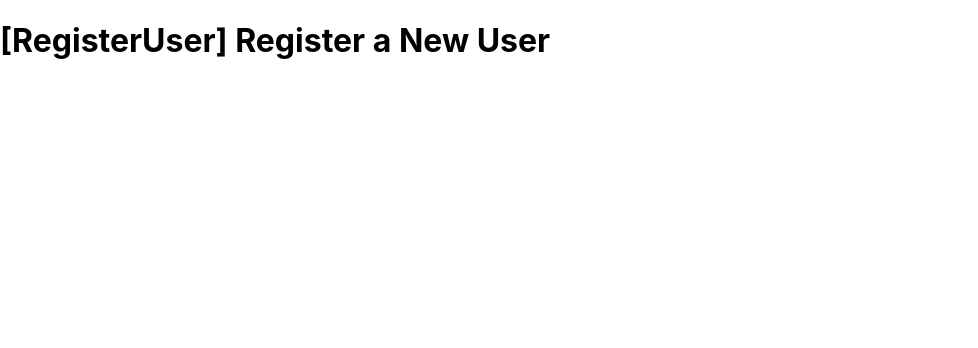
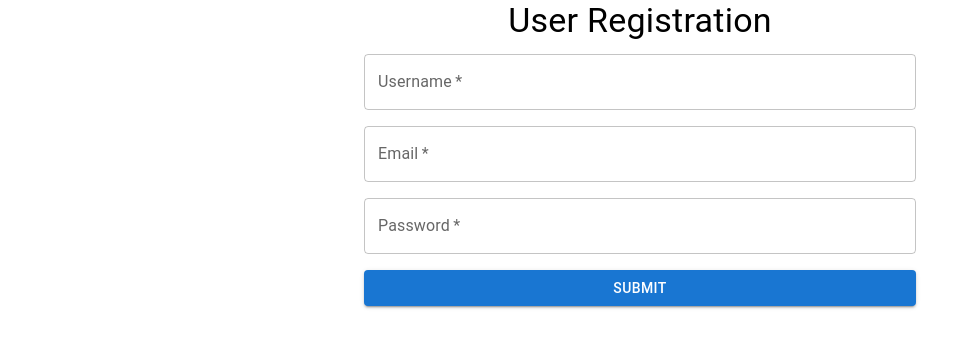
Before and after one commit to ismaelpamplona/library-management-system-client, a React (Create React App) app: page /register in a window 1280 px wide. Shown: the top 348 px of the page, without its empty margins (0-978 px from the left). Built offline with nearby package versions, Linux system fonts and the light colour scheme.

Commit message:
(up) Issue #implement_user_registration_feature.

```diff
--- a/src/pages/RegisterUser.tsx
+++ b/src/pages/RegisterUser.tsx
@@ -1,8 +1,155 @@
+import { Box, Button, Container, TextField, Typography } from '@mui/material';
+import React, { useState } from 'react';
+import { registerUser } from '../services/userService'; // Import the registerUser service
+
 const RegisterUser = () => {
+  const [formValues, setFormValues] = useState({
+    username: '',
+    email: '',
+    password: '',
+  });
+
+  const [errors, setErrors] = useState({
+    username: '',
+    email: '',
+    password: '',
+  });
+
+  const [loading, setLoading] = useState(false);
+  const [successMessage, setSuccessMessage] = useState('');
+  const [errorMessage, setErrorMessage] = useState('');
+
+  const handleChange = (e: React.ChangeEvent<HTMLInputElement>) => {
+    const { name, value } = e.target;
+    setFormValues({ ...formValues, [name]: value });
+
+    // Clear error messages as user types
+    setErrors({ ...errors, [name]: '' });
+  };
+
+  const validate = () => {
+    let valid = true;
+    const newErrors = { username: '', email: '', password: '' };
+
+    if (!formValues.username.trim()) {
+      newErrors.username = 'Username is required';
+      valid = false;
+    }
+    if (!formValues.email.trim() || !/\S+@\S+\.\S+/.test(formValues.email)) {
+      newErrors.email = 'A valid email is required';
+      valid = false;
+    }
+
+    // Regex for password validation
+    const passwordRegex = /^(?=.*[a-z])(?=.*[A-Z])(?=.*\d)(?=.*[\W_]).{6,}$/;
+    if (!passwordRegex.test(formValues.password)) {
+      newErrors.password =
+        'Password must be at least 6 characters long and include an uppercase letter, a lowercase letter, a number, and a symbol';
+      valid = false;
+    }
+
+    setErrors(newErrors);
+    return valid;
+  };
+
+  const handleSubmit = async (e: React.FormEvent) => {
+    e.preventDefault();
+
+    if (validate()) {
+      setLoading(true);
+      setSuccessMessage('');
+      setErrorMessage('');
+
+      try {
+        const response = await registerUser(formValues);
+        setSuccessMessage('User registered successfully!');
+        console.log('Registration successful:', response);
+      } catch (error: any) {
+        setErrorMessage(error.message);
+        console.error('Registration failed:', error.message);
+      } finally {
+        setLoading(false);
+      }
+    }
+  };
+
   return (
-    <div>
-      <h1>[RegisterUser] Register a New User</h1>
-    </div>
+    <Container maxWidth="sm">
+      <Typography variant="h4" align="center" gutterBottom>
+        User Registration
+      </Typography>
+      {successMessage && (
+        <Typography
+          variant="body1"
+          color="success.main"
+          align="center"
+          gutterBottom
+        >
+          {successMessage}
+        </Typography>
+      )}
+      {errorMessage && (
+        <Typography
+          variant="body1"
+          color="error.main"
+          align="center"
+          gutterBottom
+        >
+          {errorMessage}
+        </Typography>
+      )}
+      <form onSubmit={handleSubmit}>
+        <Box display="flex" flexDirection="column" gap={2}>
+          <TextField
+            id="username"
+            name="username"
+            label="Username"
+            variant="outlined"
+            fullWidth
+            required
+            value={formValues.username}
+            onChange={handleChange}
+            error={!!errors.username}
+            helperText={errors.username}
+          />
+          <TextField
+            id="email"
+            name="email"
+            label="Email"
+            type="email"
+            variant="outlined"
+            fullWidth
+            required
+            value={formValues.email}
+            onChange={handleChange}
+            error={!!errors.email}
+            helperText={errors.email}
+          />
+          <TextField
+            id="password"
+            name="password"
+            label="Password"
+            type="password"
+            variant="outlined"
+            fullWidth
+            required
+            value={formValues.password}
+            onChange={handleChange}
+            error={!!errors.password}
+            helperText={errors.password}
+          />
+          <Button
+            variant="contained"
+            color="primary"
+            type="submit"
+            fullWidth
+            disabled={loading}
+          >
+            {loading ? 'Submitting...' : 'Submit'}
+          </Button>
+        </Box>
+      </form>
+    </Container>
   );
 };
 
--- /dev/null
+++ b/src/services/userService.ts
@@ -0,0 +1,22 @@
+import axios from 'axios';
+
+const API_BASE_URL = 'http://localhost:5000'; //
+
+export const registerUser = async (userData: {
+  username: string;
+  email: string;
+  password: string;
+}) => {
+  try {
+    const response = await axios.post(
+      `${API_BASE_URL}/users/register`,
+      userData,
+    );
+    return response.data;
+  } catch (error) {
+    if (axios.isAxiosError(error) && error.response) {
+      throw new Error(error.response.data.message || 'Registration failed');
+    }
+    throw new Error('An unexpected error occurred');
+  }
+};
```
Also changed, not shown: package.json (+8 -2 lines), ripi/Issue/implement_user_registration_feature/description.md (+5 -5 lines), 2 other files (tests, documents, lock files or other folders).
